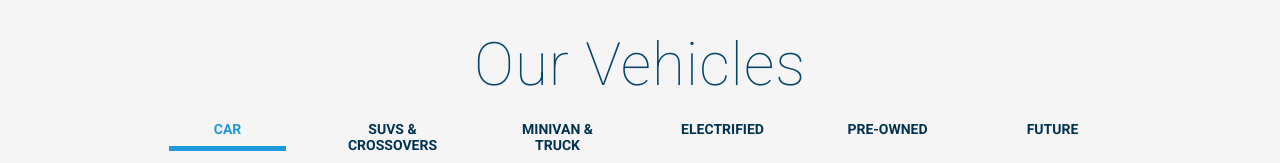
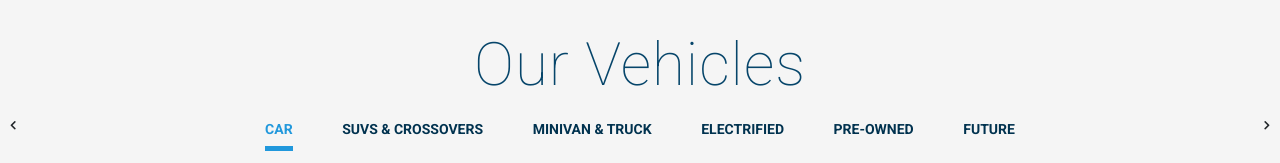
Before and after one commit to phamgiang0167/Layout-tong-hop, a plain HTML site: page index.html in a window 1280 px wide. Shown: the top 163 px of the page. Drawn offline with nearby package versions, Linux system fonts and the light colour scheme.

Commit message:
fix tab scroll error

```diff
--- a/index.html
+++ b/index.html
@@ -38,6 +38,8 @@
         <a class="tab__item" data-group="own">PRE-OWNED</a>
         <a class="tab__item" data-group="future">FUTURE</a>
       </div>
+      <i class="fas fa-chevron-left arrow__left"></i>
+      <i class="fas fa-chevron-right arrow__right"></i>
     </div>
 
     <div class="vehicle__list">
--- a/javascript/main.js
+++ b/javascript/main.js
@@ -1,23 +1,10 @@
 /**TAB ANIMATION */
 
-let listTabs = document.getElementsByClassName('slick-slide')
+let listTabs = document.getElementsByClassName('tab__item')
 let lengTabs = listTabs.length
-let indexTab = 3
-$('.vehicle__tab').slick({
-    slidesToShow: 7,
-    responsive: [
-        {
-          breakpoint: 768,
-          settings: {
-            slidesToShow: 3,
-            slidesToScroll: 1,
-            infinite: true
-          }
-        },
-      ]
-})
-$(document).on('click', '.slick-next , .slick-prev', (event)=>{
-    if(event.target.classList.contains('slick-next')){
+let indexTab = 0
+$(document).on('click', '.arrow__left , .arrow__right', (event)=>{
+    if(event.target.classList.contains('arrow__right')){
         indexTab++
         if(indexTab == lengTabs){
             indexTab = 0
@@ -29,6 +16,20 @@ $(document).on('click', '.slick-next , .slick-prev', (event)=>{
         }
     }
     $(listTabs[indexTab]).trigger('click')
+
+    if(indexTab < lengTabs - 2){
+        listTabs[indexTab].scrollIntoView({
+            behavior: "smooth",
+            block: "center",
+            inline: "center"
+        })
+    }else{
+        listTabs[indexTab].scrollIntoView({
+            behavior: "smooth",
+            block: "end",
+            inline: "end"
+        })
+    }
 })
 
 /** SLIDER ANIMATION */
--- a/sass/pages/Home/_vehicle.scss
+++ b/sass/pages/Home/_vehicle.scss
@@ -14,11 +14,19 @@
         text-align: center;
         padding: 3.5rem 2rem 2.5rem;
     }
+
+    & .vehicle__listTab{
+        position: relative;
         .vehicle__tab{
             width: 90%;
             text-align: center;
             padding: .2em 0 2em!important;
             margin: auto;
+            overflow-x: scroll;
+            white-space: nowrap;
+            &::-webkit-scrollbar {
+                display: none;
+              }
             & .tab__item{
                 text-decoration: none;
                 display: inline-block;
@@ -34,6 +42,20 @@
                     color: $blue-02;
                     border-bottom: 5px solid $blue-02;
                 }
+            }
+        }
+        .arrow__left, .arrow__right{
+            position: absolute;
+            top:0;
+            font-size: 1rem;
+            cursor: pointer;
+        }
+
+        .arrow__left{
+            left: 10px;
+        }
+        .arrow__right{
+            right: 10px
         }
     }
     & .vehicle__list{
```
Also changed, not shown: css/main.css, 1 other file. Lines whose indentation alone changed are shown as unchanged.
